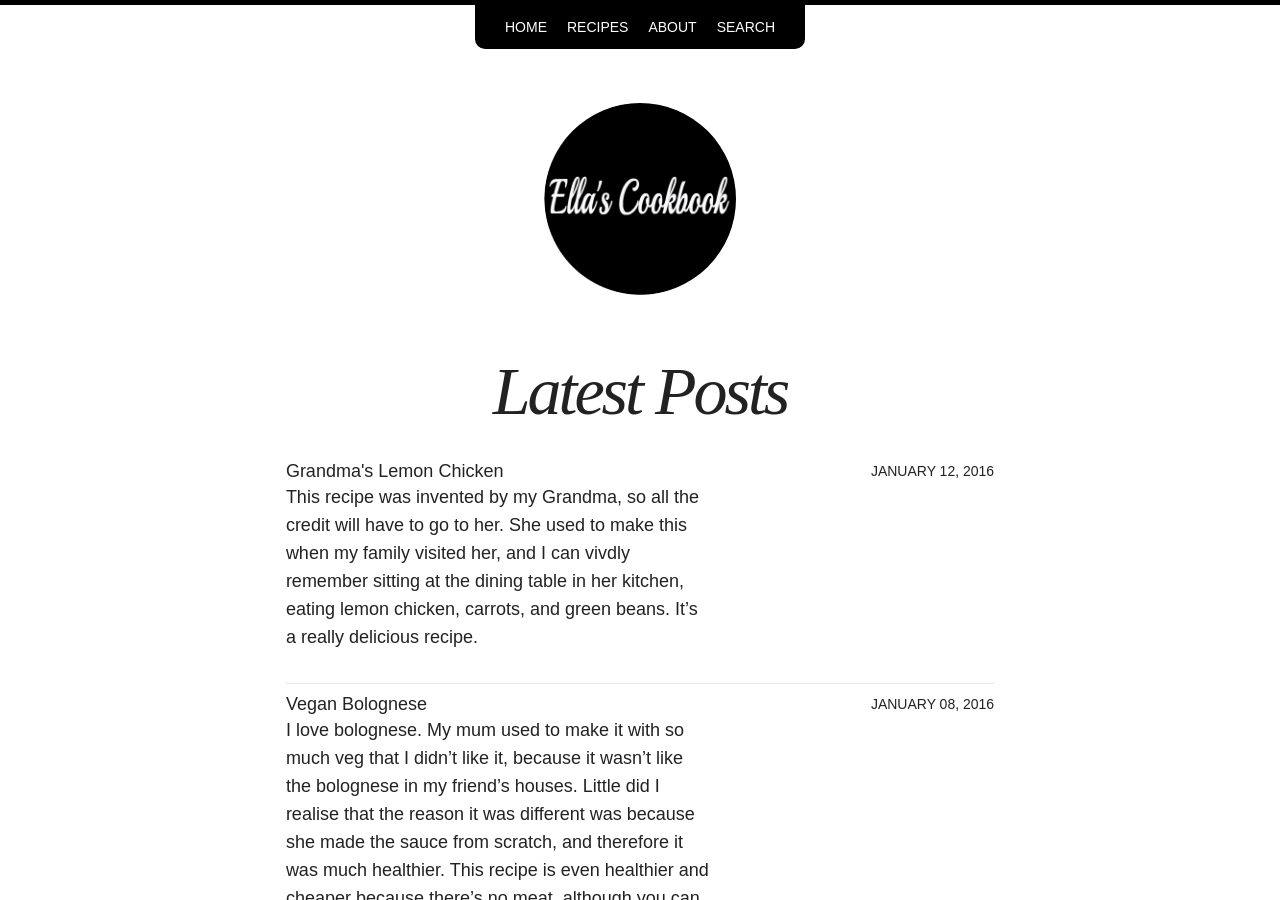
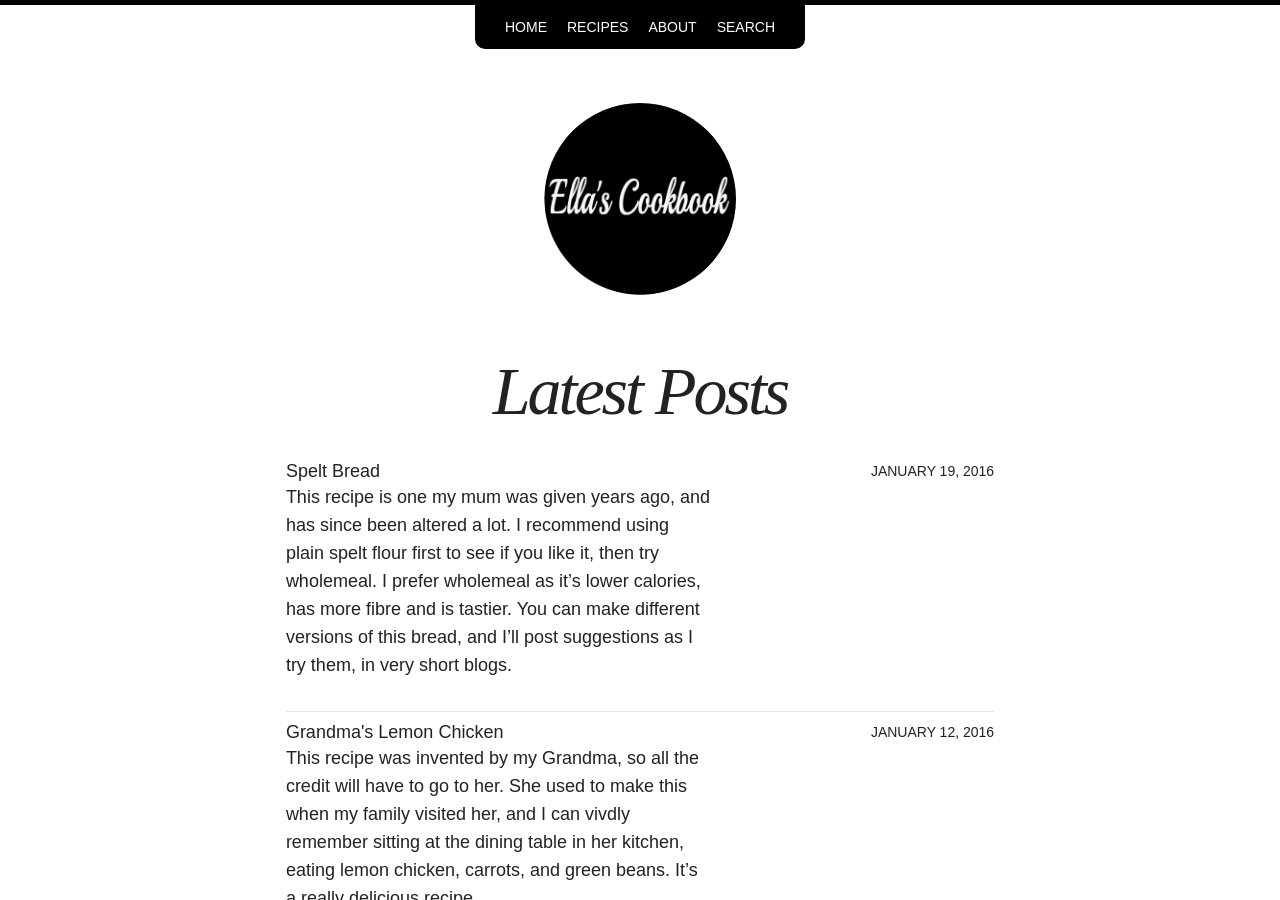
Before and after one commit to ellacullen/ellacullen.github.io, a Jekyll site: the page built from index.html, in a window 1280 px wide and 900 px high. Built offline with Jekyll 4.4.1, drawn with Linux system fonts in a browser that asks for light colours; nearby versions of some CDN libraries; some of the changed lines change nothing that is shown.

Commit message:
New post

```diff
--- a/_includes/head.html
+++ b/_includes/head.html
@@ -22,10 +22,10 @@
 <meta name="viewport" content="width=device-width, initial-scale=1.0">
 
 <!-- For all browsers -->
+<!-- <link rel="stylesheet" href="https://maxcdn.bootstrapcdn.com/font-awesome/4.5.0/css/font-awesome.min.css"> -->
 <link rel="stylesheet" href="{{ site.url }}/assets/css/main.css">
 <!-- Webfonts -->
 <script src="https://use.edgefonts.net/source-sans-pro:n2,i2,n3,i3,n4,i4,n6,i6,n7,i7,n9,i9;source-code-pro:n4,n7;volkhov.js"></script>
-
 <meta http-equiv="cleartype" content="on">
 
 <!-- HTML5 Shiv and Media Query Support -->
--- a/_includes/navigation.html
+++ b/_includes/navigation.html
@@ -7,7 +7,11 @@
 		        {% else %}
 		        {% assign domain = site.url %}
 		    {% endif %}
-		    <li><a href="{{ domain }}{{ link.url }}" {% if link.url contains 'http' %}target="_blank"{% endif %}>{{ link.title }}</a></li>
+		    <li>
+			    <a href="{{ domain }}{{ link.url }}" {% if link.url contains 'http' %} target="_blank" {% endif %}>
+				    {{ link.title }}
+			    </a>
+		    </li>
 		  {% endfor %}
 	    </ul>
 	</nav>
--- /dev/null
+++ b/_posts/2016-01-19-Spelt-Bread.markdown
@@ -0,0 +1,59 @@
+---
+layout: post
+title:  "Spelt Bread"
+excerpt:
+date:   2016-01-19 16:32:11 +0000
+categories: recipes
+---
+
+This recipe is one my mum was given years ago, and has since been altered a lot. I recommend using plain spelt flour first to see if you like it, then try wholemeal. I prefer wholemeal as it’s lower calories, has more fibre and is tastier. You can make different versions of this bread, and I’ll post suggestions as I try them, in very short blogs.
+
+Note: You can buy xanthum gum at most health food stores, I couldn't find it in Tesco.
+
+Servings: 18 thin slices
+
+Time: 70-90 minutes
+
+Cost for ingredients: €12.31, or €0.68 per slice
+
+Calories: Per loaf 1,403 kcal or 1,347 kcal, 78 kcal or 74 kcal per slice
+
+![Picture 1]({{site.url}}/images/img_07_01.jpg "Ingredients.")
+
+Ingredients:
+
+  * 350g spelt flour (plain or wholemeal)   €2.89 1kg plain (use €0.87) or €3.15 1kg wholemeal (use €0.95)
+  * 250ml buttermilk    €0.79 (use €0.19)
+  * ½ tsp xanthum gum   €3.04 (use €0.04)
+  * ¼ tsp salt  €0.45 (use €0.000 something, very small amount)
+  * 1 tsp baking soda   €1.25 (use €0.01)
+  * ½ tsp baking powder   €1.74 (use €0.01)
+  * 1 egg   €1.89 (use €0.315)
+
+
+Equipment:
+
+  * Big mixing bowl
+  * Bread tin
+  * Weighing scales
+
+Preheat your oven to 150C (fan). Weigh out the dry ingredients (flour, xanthum gum, salt, baking soda, baking powder).
+
+[//]: # (Inline Style)
+![Picture 2.]({{site.url}}/images/img_07_02.jpg "Dry Ingredients")
+
+Mix these dry ingredients together thoroughly, and then add the egg and buttermilk and mix very thoroughly with a wooden spoon.
+
+[//]: # (Inline Style)
+![Picture 3.]({{site.url}}/images/img_07_03.jpg "Egg and buttermilk")
+
+The mix should be very sticky and quite dry, but try and keep mixing until your arm falls off.
+
+Pour/scoop the mixture into a small bread tin – I line mine with greaseproof paper, but you don’t need to, some butter or oil works too.
+
+Put in the oven for 50-60 minutes or until a skewer comes out clean.
+
+Below is the above recipe, but with 50g spelt flour substituted for 50g gram flour (high in protein) and 100g parmesan and 2 tsps chilli flakes added. Delicious!
+
+[//]: # (Inline Style)
+![Picture 4.]({{site.url}}/images/img_07_04.jpg "Parmesan and chilli")
```
